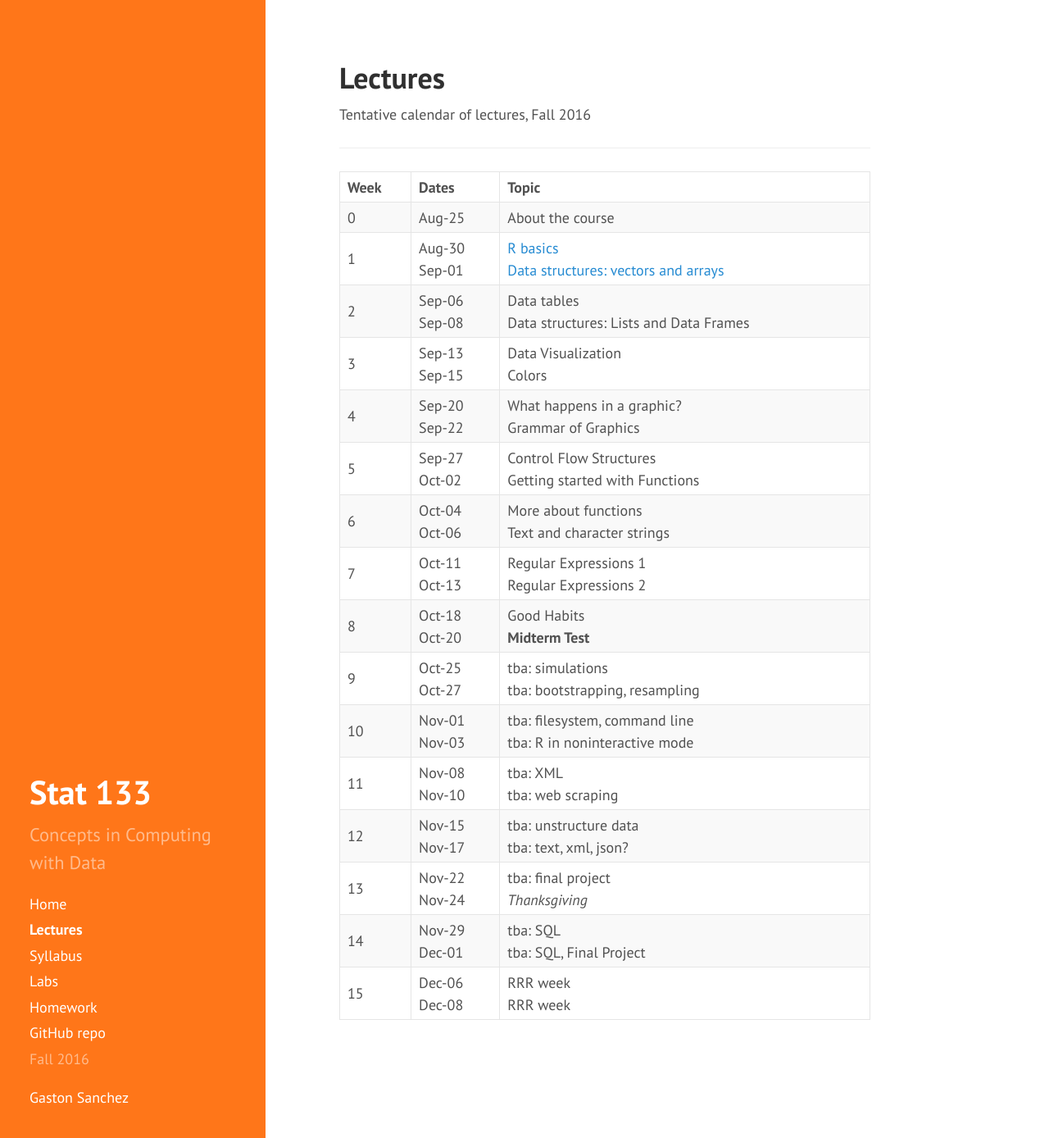
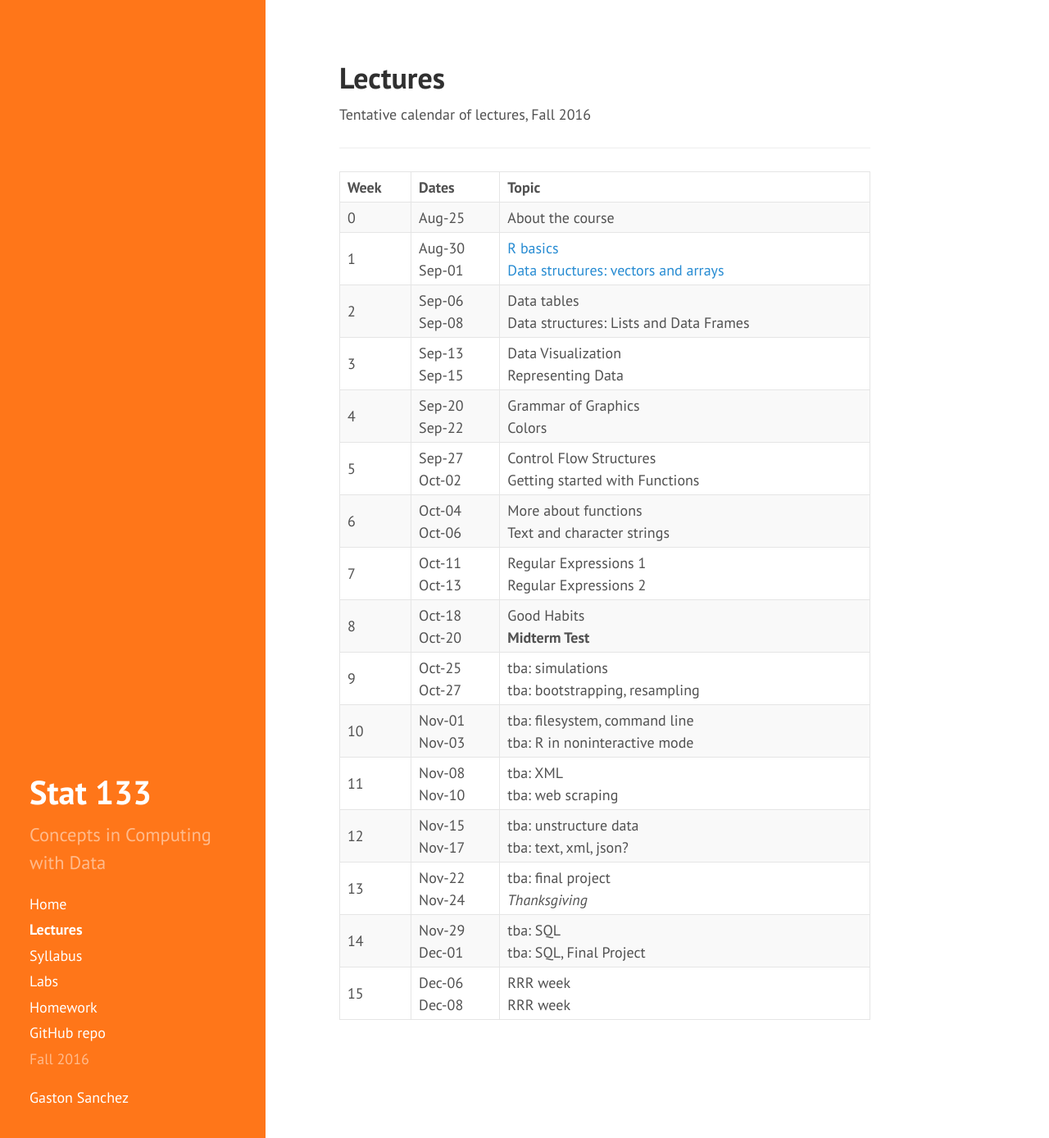
Before and after one commit to gastonstat/relic-stat133, a Jekyll site: the page built from lectures/index.md, in a window 1280 px wide and 1388 px high. Shown: the whole window at 82% size. Built offline with Jekyll 4.4.1, drawn with Linux system fonts in a browser that asks for light colours; nearby versions of some CDN libraries.

Commit message:
lectures: rearrange datavis lectures in calendar

```diff
--- a/lectures/index.md
+++ b/lectures/index.md
@@ -52,7 +52,7 @@ Tentative calendar of lectures, Fall 2016
         Sep-15</td>
       <td>
         Data Visualization <br>
-        Colors
+        Representing Data
       </td>
     </tr>
     <tr>
@@ -61,8 +61,8 @@ Tentative calendar of lectures, Fall 2016
         Sep-20<br>
         Sep-22</td>
        <td>
-        What happens in a graphic? <br>
-        Grammar of Graphics
+        Grammar of Graphics <br>
+        Colors
       </td>
     </tr>
     <tr>
```
